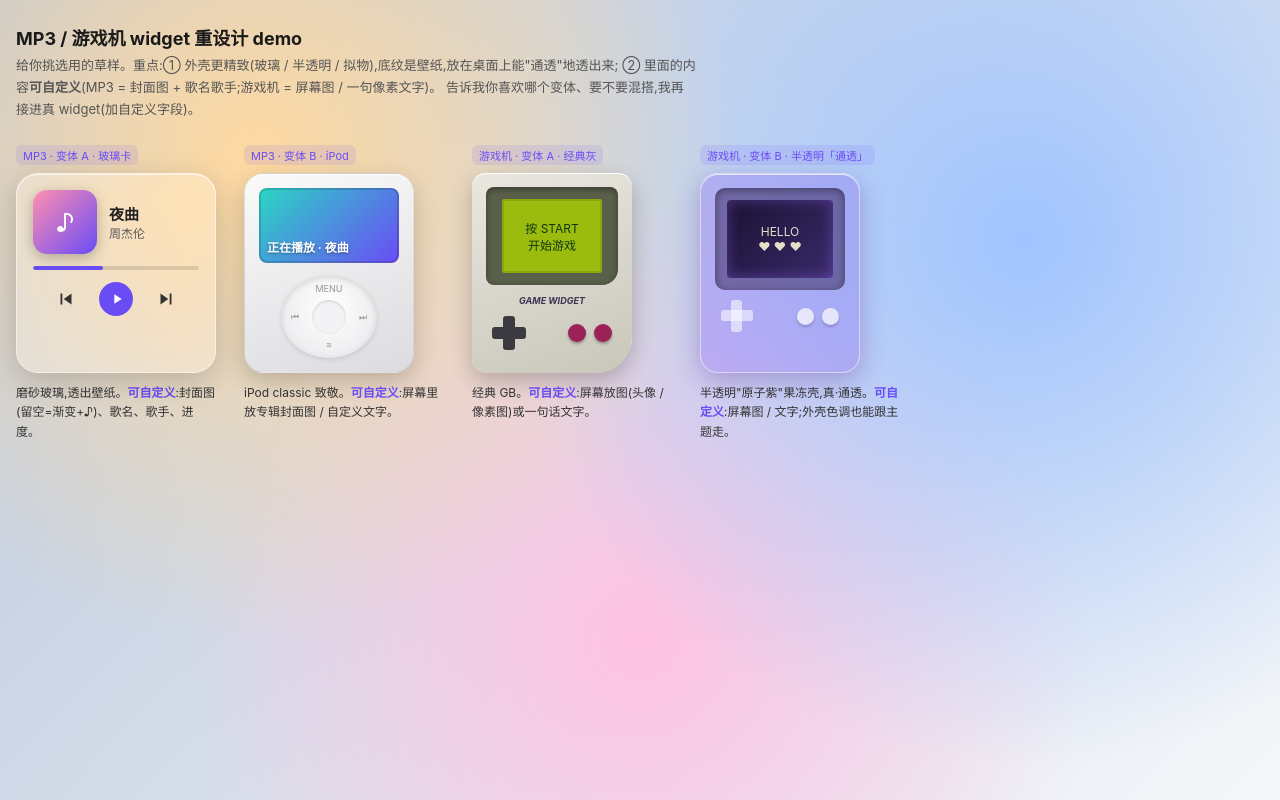
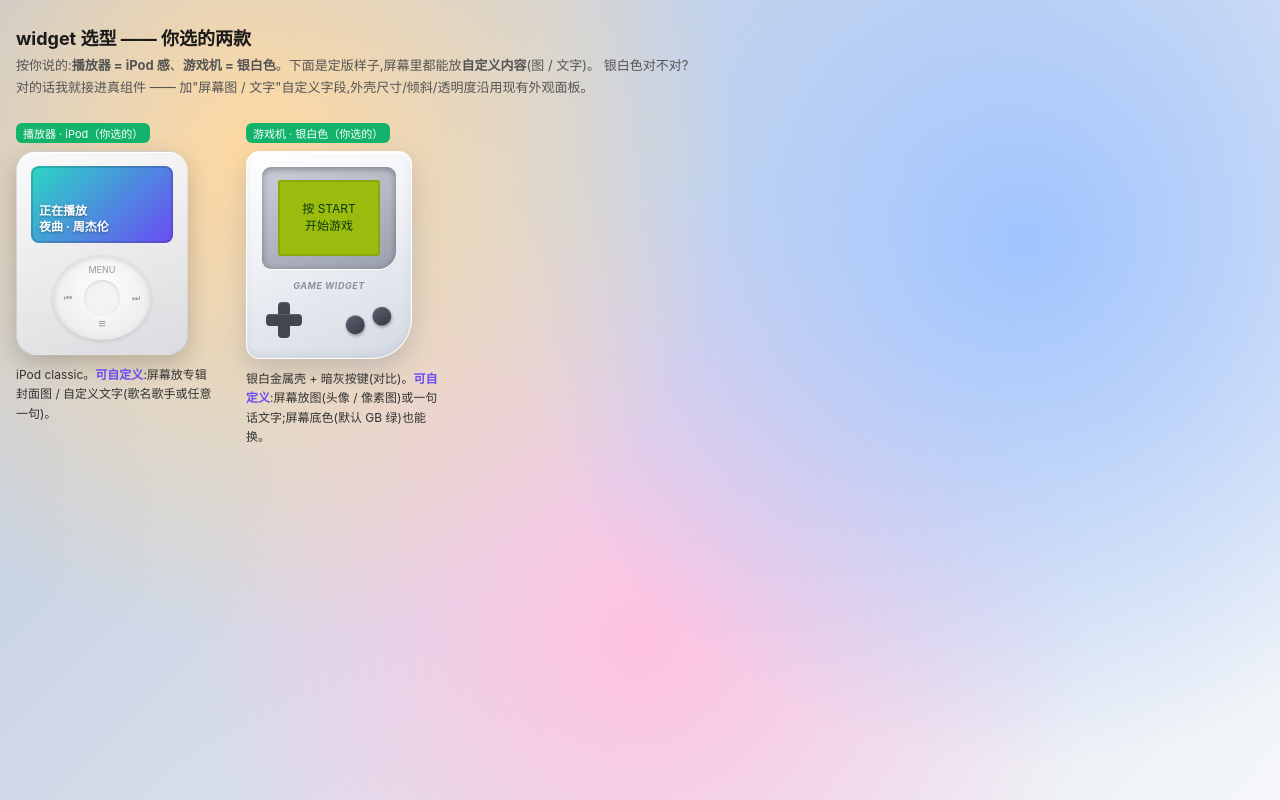
Before and after one commit to Kyuuuuuovo/phone-test, a plain HTML site: page docs/widget-redesign-demo.html in a window 1280 px wide. Drawn offline with Linux system fonts and the light colour scheme.

Commit message:
docs: widget demo 收敛到选型 — iPod 播放器 + 银白游戏机
按反馈定版:播放器=iPod classic(屏幕可放封面图/文字),游戏机=银白金属壳 + 暗灰按键(屏幕可放图/文字)。去掉未选的玻璃卡/经典灰/原子紫变体。待用户确认银白色 → 接进真组件。

Co-Authored-By: Claude Opus 4.8 (1M context) <noreply@anthropic.com>

```diff
--- a/docs/widget-redesign-demo.html
+++ b/docs/widget-redesign-demo.html
@@ -3,14 +3,13 @@
 <head>
 <meta charset="utf-8">
 <meta name="viewport" content="width=device-width, initial-scale=1">
-<title>MP3 / 游戏机 widget 重设计 demo</title>
+<title>widget 选型 — iPod 播放器 + 银白游戏机</title>
 <style>
   :root { --accent:#6a4cf5; }
   * { box-sizing: border-box; -webkit-tap-highlight-color: transparent; }
   body {
     margin:0; font-family:-apple-system,"PingFang SC","Microsoft YaHei",sans-serif;
     color:#1a1a1a;
-    /* 用带图案的壁纸背景,这样半透明/玻璃外壳能透出底纹 —— 看"通透"效果 */
     background:
       radial-gradient(circle at 20% 20%, #ffd9a0 0, transparent 40%),
       radial-gradient(circle at 80% 30%, #a0c4ff 0, transparent 45%),
@@ -20,156 +19,90 @@
   }
   h1 { font-size:18px; margin:0 0 4px; }
   .sub { color:#555; font-size:13px; margin:0 0 24px; max-width:680px; line-height:1.7; }
-  .grid { display:flex; flex-wrap:wrap; gap:28px; align-items:flex-start; }
+  .grid { display:flex; flex-wrap:wrap; gap:30px; align-items:flex-start; }
   .item { width:200px; }
   .item > .cap { font-size:12px; color:#333; margin-top:10px; line-height:1.6; }
   .item > .cap b { color:var(--accent); }
   .tag { display:inline-block; font-size:11px; background:rgba(106,76,245,.12); color:var(--accent); padding:2px 7px; border-radius:6px; margin-bottom:8px; }
+  .pick { background:#13b36b; color:#fff; }
 
-  /* ───────── MP3 变体 A:玻璃「正在播放」卡 ───────── */
-  .mp3-glass {
-    width:200px; height:200px; border-radius:22px; padding:16px;
-    background:rgba(255,255,255,.28);
-    backdrop-filter:blur(18px) saturate(1.4); -webkit-backdrop-filter:blur(18px) saturate(1.4);
-    border:1px solid rgba(255,255,255,.55);
-    box-shadow:0 8px 30px rgba(0,0,0,.18), inset 0 1px 0 rgba(255,255,255,.6);
-    display:flex; flex-direction:column; gap:12px; color:#222;
-  }
-  .mp3-glass .top { display:flex; gap:12px; align-items:center; }
-  .mp3-glass .cover {
-    width:64px; height:64px; border-radius:14px; flex:0 0 auto;
-    background:linear-gradient(135deg,#ff8fb1,#6a4cf5);
-    box-shadow:0 4px 14px rgba(0,0,0,.25);
-    display:grid; place-items:center; color:#fff; font-size:24px;
-    background-size:cover; background-position:center;
-  }
-  .mp3-glass .meta { min-width:0; }
-  .mp3-glass .song { font-weight:700; font-size:15px; white-space:nowrap; overflow:hidden; text-overflow:ellipsis; }
-  .mp3-glass .artist { font-size:12px; color:#555; white-space:nowrap; overflow:hidden; text-overflow:ellipsis; }
-  .mp3-glass .bar { height:4px; border-radius:2px; background:rgba(0,0,0,.12); overflow:hidden; }
-  .mp3-glass .bar > i { display:block; height:100%; width:42%; background:var(--accent); border-radius:2px; }
-  .mp3-glass .ctrl { display:flex; justify-content:center; gap:22px; align-items:center; color:#333; }
-  .mp3-glass .ctrl svg { width:22px; height:22px; fill:currentColor; }
-  .mp3-glass .ctrl .play { width:34px; height:34px; border-radius:50%; background:var(--accent); display:grid; place-items:center; }
-  .mp3-glass .ctrl .play svg { fill:#fff; width:16px; height:16px; margin-left:2px; }
-
-  /* ───────── MP3 变体 B:iPod classic(自定义封面进屏幕)───────── */
+  /* ───────── MP3:iPod classic（自定义封面进屏幕）───────── */
   .ipod {
-    width:170px; height:200px; border-radius:20px; padding:14px;
+    width:172px; height:204px; border-radius:20px; padding:14px;
     background:linear-gradient(160deg,#fafafa,#dcdce0);
     border:1px solid rgba(0,0,0,.08);
     box-shadow:0 8px 24px rgba(0,0,0,.2), inset 0 1px 0 #fff;
     display:flex; flex-direction:column; align-items:center; gap:12px;
   }
   .ipod .screen {
-    width:100%; height:84px; border-radius:8px; overflow:hidden;
+    width:100%; height:86px; border-radius:8px; overflow:hidden;
     background:linear-gradient(135deg,#2bd6c4,#6a4cf5); position:relative;
     display:flex; align-items:flex-end; padding:8px; color:#fff;
     box-shadow:inset 0 0 0 2px rgba(0,0,0,.15);
     background-size:cover; background-position:center;
   }
-  .ipod .screen .t { font-size:12px; font-weight:700; text-shadow:0 1px 3px rgba(0,0,0,.4); }
+  .ipod .screen .t { font-size:12px; font-weight:700; text-shadow:0 1px 3px rgba(0,0,0,.4); line-height:1.35; }
   .ipod .wheel {
-    width:96px; height:96px; border-radius:50%;
+    width:98px; height:98px; border-radius:50%;
     background:radial-gradient(circle at 50% 40%, #fff, #e6e6ea);
     box-shadow:inset 0 2px 6px rgba(0,0,0,.12), 0 2px 4px rgba(0,0,0,.1);
     display:grid; place-items:center; position:relative;
   }
-  .ipod .wheel::after { content:""; width:34px; height:34px; border-radius:50%; background:#f3f3f5; box-shadow:inset 0 1px 3px rgba(0,0,0,.15); }
+  .ipod .wheel::after { content:""; width:36px; height:36px; border-radius:50%; background:#f3f3f5; box-shadow:inset 0 1px 3px rgba(0,0,0,.15); }
   .ipod .wheel span { position:absolute; font-size:9px; color:#999; }
-  .ipod .wheel .mu{top:8px} .ipod .wheel .me{bottom:8px} .ipod .wheel .pr{left:10px} .ipod .wheel .nx{right:10px}
+  .ipod .wheel .mu{top:9px} .ipod .wheel .me{bottom:9px;font-size:13px} .ipod .wheel .pr{left:11px} .ipod .wheel .nx{right:11px}
 
-  /* ───────── 游戏机 变体 A:经典灰 GB(自定义屏幕)───────── */
-  .gb {
-    width:160px; height:200px; border-radius:14px 14px 36px 14px; padding:14px;
-    background:linear-gradient(160deg,#e9e7df,#c9c6ba);
-    box-shadow:0 8px 22px rgba(0,0,0,.22), inset 0 1px 0 #fff;
-    display:flex; flex-direction:column; gap:10px;
+  /* ───────── 游戏机:银白色（自定义屏幕）───────── */
+  .gbw {
+    width:166px; height:208px; border-radius:14px 14px 40px 14px; padding:15px;
+    /* 银白金属质感:冷白 → 浅银,顶部一道高光 */
+    background:linear-gradient(157deg,#ffffff 0%, #f2f4f8 35%, #d4d9e2 100%);
+    border:1px solid rgba(255,255,255,.9);
+    box-shadow:0 10px 26px rgba(120,130,150,.35), inset 0 2px 2px #fff, inset 0 -2px 6px rgba(150,160,180,.25);
+    display:flex; flex-direction:column; gap:11px;
   }
-  .gb .screenwrap { background:#5a5f4a; border-radius:8px 8px 16px 8px; padding:12px 16px; box-shadow:inset 0 2px 6px rgba(0,0,0,.4); }
-  .gb .screen {
-    background:#9bbc0f; height:74px; border-radius:3px; overflow:hidden;
-    display:grid; place-items:center; color:#0f380f; font-size:12px; text-align:center; padding:4px;
-    box-shadow:inset 0 0 0 2px #8aa80c; background-size:cover; background-position:center;
-    image-rendering:pixelated;
+  .gbw .screenwrap {
+    background:linear-gradient(160deg,#caced8,#9aa0ad); border-radius:9px 9px 18px 9px; padding:13px 16px;
+    box-shadow:inset 0 2px 7px rgba(0,0,0,.35), 0 1px 0 #fff;
   }
-  .gb .brand { font-size:9px; color:#3a3550; font-style:italic; font-weight:700; text-align:center; }
-  .gb .pad { display:flex; justify-content:space-between; align-items:center; padding:0 6px; }
-  .gb .dpad { width:34px; height:34px; position:relative; }
-  .gb .dpad::before,.gb .dpad::after { content:""; position:absolute; background:#3a3a40; border-radius:3px; }
-  .gb .dpad::before { width:12px; height:34px; left:11px; } .gb .dpad::after { width:34px; height:12px; top:11px; }
-  .gb .ab { display:flex; gap:8px; }
-  .gb .ab i { width:18px; height:18px; border-radius:50%; background:#9a2257; box-shadow:0 2px 3px rgba(0,0,0,.3); }
-
-  /* ───────── 游戏机 变体 B:半透明 GBC「通透」───────── */
-  .gbc {
-    width:160px; height:200px; border-radius:18px; padding:14px;
-    background:rgba(150,90,220,.30);
-    backdrop-filter:blur(10px) saturate(1.5); -webkit-backdrop-filter:blur(10px) saturate(1.5);
-    border:1px solid rgba(255,255,255,.5);
-    box-shadow:0 8px 26px rgba(80,30,140,.3), inset 0 1px 0 rgba(255,255,255,.7);
-    display:flex; flex-direction:column; gap:10px;
+  .gbw .screen {
+    background:#9bbc0f; height:76px; border-radius:3px; overflow:hidden;
+    display:grid; place-items:center; color:#0f380f; font-size:12px; text-align:center; padding:4px; line-height:1.4;
+    box-shadow:inset 0 0 0 2px #8aa80c; background-size:cover; background-position:center; image-rendering:pixelated;
   }
-  .gbc .screenwrap { background:rgba(40,20,70,.45); border-radius:10px; padding:12px; box-shadow:inset 0 2px 8px rgba(0,0,0,.4); }
-  .gbc .screen {
-    height:78px; border-radius:4px; overflow:hidden; display:grid; place-items:center;
-    background:linear-gradient(135deg,#1a1233,#3a2a6a); color:#e6dfc8; font-size:12px; text-align:center; padding:6px;
-    box-shadow:inset 0 0 14px rgba(150,110,255,.4); background-size:cover; background-position:center;
-  }
-  .gbc .pad { display:flex; justify-content:space-between; align-items:center; padding:0 6px; }
-  .gbc .dpad { width:32px; height:32px; position:relative; }
-  .gbc .dpad::before,.gbc .dpad::after { content:""; position:absolute; background:rgba(255,255,255,.55); border-radius:3px; }
-  .gbc .dpad::before { width:11px; height:32px; left:10px; } .gbc .dpad::after { width:32px; height:11px; top:10px; }
-  .gbc .ab { display:flex; gap:8px; }
-  .gbc .ab i { width:17px; height:17px; border-radius:50%; background:rgba(255,255,255,.7); box-shadow:0 2px 3px rgba(0,0,0,.2); }
+  .gbw .brand { font-size:9px; color:#8a90a0; font-style:italic; font-weight:700; text-align:center; letter-spacing:.5px; }
+  .gbw .pad { display:flex; justify-content:space-between; align-items:center; padding:0 4px; }
+  .gbw .dpad { width:36px; height:36px; position:relative; }
+  .gbw .dpad::before,.gbw .dpad::after { content:""; position:absolute; background:#41464f; border-radius:4px; box-shadow:inset 0 1px 1px rgba(255,255,255,.15); }
+  .gbw .dpad::before { width:12px; height:36px; left:12px; } .gbw .dpad::after { width:36px; height:12px; top:12px; }
+  .gbw .ab { display:flex; gap:9px; transform:rotate(-18deg); }
+  .gbw .ab i { width:19px; height:19px; border-radius:50%; background:linear-gradient(160deg,#5a6070,#363a44); box-shadow:0 2px 3px rgba(0,0,0,.3), inset 0 1px 1px rgba(255,255,255,.2); }
 </style>
 </head>
 <body>
-  <h1>MP3 / 游戏机 widget 重设计 demo</h1>
+  <h1>widget 选型 —— 你选的两款</h1>
   <p class="sub">
-    给你挑选用的草样。重点:① 外壳更精致(玻璃 / 半透明 / 拟物),底纹是壁纸,放在桌面上能"通透"地透出来;
-    ② 里面的内容<b>可自定义</b>(MP3 = 封面图 + 歌名歌手;游戏机 = 屏幕图 / 一句像素文字)。
-    告诉我你喜欢哪个变体、要不要混搭,我再接进真 widget(加自定义字段)。
+    按你说的:<b>播放器 = iPod 感</b>、<b>游戏机 = 银白色</b>。下面是定版样子,屏幕里都能放<b>自定义内容</b>(图 / 文字)。
+    银白色对不对?对的话我就接进真组件 —— 加"屏幕图 / 文字"自定义字段,外壳尺寸/倾斜/透明度沿用现有外观面板。
   </p>
 
   <div class="grid">
-    <!-- MP3 A -->
+    <!-- iPod -->
     <div class="item">
-      <span class="tag">MP3 · 变体 A · 玻璃卡</span>
-      <div class="mp3-glass">
-        <div class="top">
-          <div class="cover">♪</div>
-          <div class="meta">
-            <div class="song">夜曲</div>
-            <div class="artist">周杰伦</div>
-          </div>
-        </div>
-        <div class="bar"><i></i></div>
-        <div class="ctrl">
-          <svg viewBox="0 0 24 24"><path d="M6 6h2v12H6zm3.5 6l8.5 6V6z"/></svg>
-          <span class="play"><svg viewBox="0 0 24 24"><path d="M8 5v14l11-7z"/></svg></span>
-          <svg viewBox="0 0 24 24"><path d="M16 6h2v12h-2zM6 6l8.5 6L6 18z"/></svg>
-        </div>
-      </div>
-      <div class="cap">磨砂玻璃,透出壁纸。<b>可自定义</b>:封面图(留空=渐变+♪)、歌名、歌手、进度。</div>
-    </div>
-
-    <!-- MP3 B -->
-    <div class="item">
-      <span class="tag">MP3 · 变体 B · iPod</span>
+      <span class="tag pick">播放器 · iPod（你选的）</span>
       <div class="ipod">
-        <div class="screen"><span class="t">正在播放 · 夜曲</span></div>
+        <div class="screen"><span class="t">正在播放<br>夜曲 · 周杰伦</span></div>
         <div class="wheel">
           <span class="mu">MENU</span><span class="me">≡</span><span class="pr">⏮</span><span class="nx">⏭</span>
         </div>
       </div>
-      <div class="cap">iPod classic 致敬。<b>可自定义</b>:屏幕里放专辑封面图 / 自定义文字。</div>
+      <div class="cap">iPod classic。<b>可自定义</b>:屏幕放专辑封面图 / 自定义文字(歌名歌手或任意一句)。</div>
     </div>
 
-    <!-- GB A -->
+    <!-- 银白游戏机 -->
     <div class="item">
-      <span class="tag">游戏机 · 变体 A · 经典灰</span>
-      <div class="gb">
+      <span class="tag pick">游戏机 · 银白色（你选的）</span>
+      <div class="gbw">
         <div class="screenwrap"><div class="screen">按 START<br>开始游戏</div></div>
         <div class="brand">GAME WIDGET</div>
         <div class="pad">
@@ -177,20 +110,7 @@
           <div class="ab"><i></i><i></i></div>
         </div>
       </div>
-      <div class="cap">经典 GB。<b>可自定义</b>:屏幕放图(头像 / 像素图)或一句话文字。</div>
-    </div>
-
-    <!-- GB B -->
-    <div class="item">
-      <span class="tag">游戏机 · 变体 B · 半透明「通透」</span>
-      <div class="gbc">
-        <div class="screenwrap"><div class="screen">HELLO<br>♥ ♥ ♥</div></div>
-        <div class="pad">
-          <div class="dpad"></div>
-          <div class="ab"><i></i><i></i></div>
-        </div>
-      </div>
-      <div class="cap">半透明"原子紫"果冻壳,真·通透。<b>可自定义</b>:屏幕图 / 文字;外壳色调也能跟主题走。</div>
+      <div class="cap">银白金属壳 + 暗灰按键(对比)。<b>可自定义</b>:屏幕放图(头像 / 像素图)或一句话文字;屏幕底色(默认 GB 绿)也能换。</div>
     </div>
   </div>
 </body>
--- a/sw.js
+++ b/sw.js
@@ -25,7 +25,7 @@
 // 看不到新版。只改 sw.js 注释也不行 — 改 CACHE 字符串(用户能看到的视觉
 // 变化:cache key 名变了)是最稳的触发方式。
 
-const CACHE = 'phone-app-v96';
+const CACHE = 'phone-app-v97';
 
 self.addEventListener('install', () => {
   // 不预 cache 任何文件 — 让 runtime 边用边缓存,免维护 asset manifest
```
